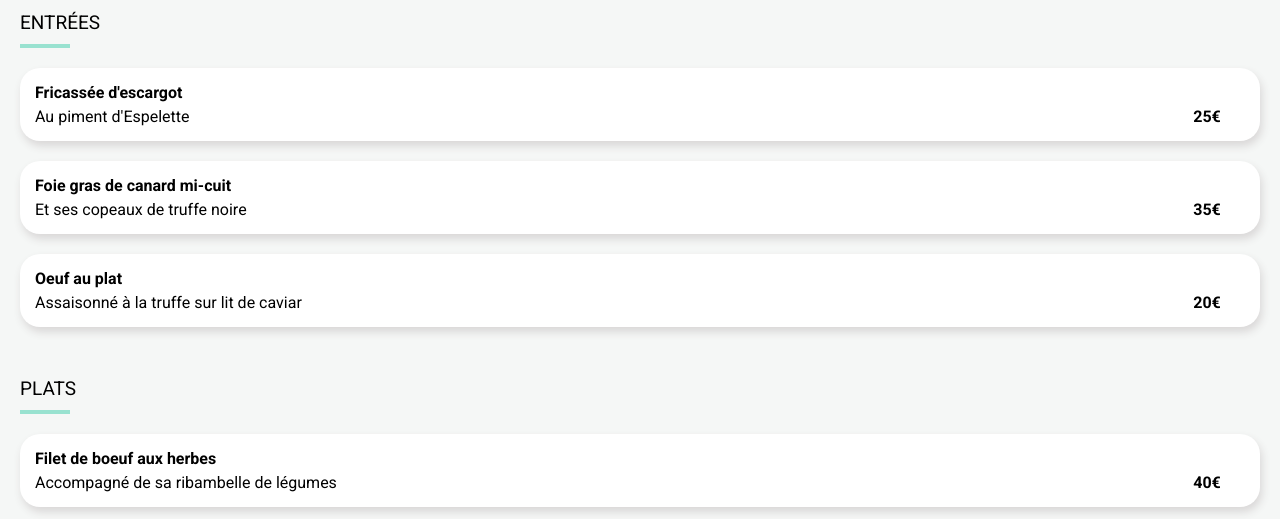
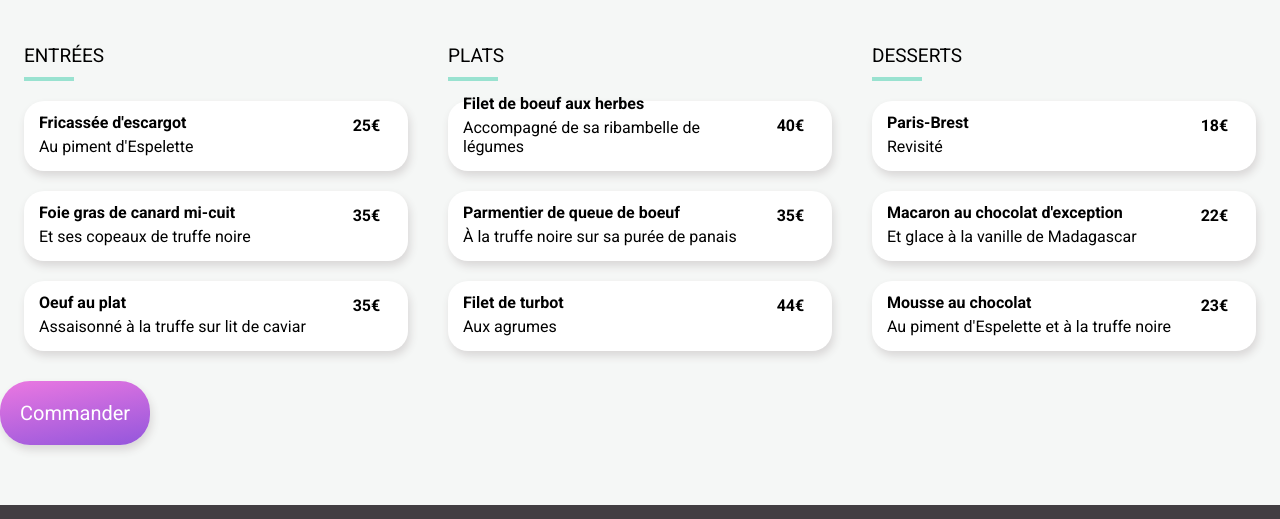
Before and after one commit to delamelie/P3-OhMyFood, a website: page palette_du_gout.html in a window 1280 px wide. Shown: the part 456-975 px from the top of the page. Drawn offline with Linux system fonts and the light colour scheme; a web font is replaced by a local one.

Commit message:
Responsive design

```diff
--- a/palette_du_gout.html
+++ b/palette_du_gout.html
@@ -18,7 +18,7 @@
 
 
     <div class="container">
-        <header class=header__pages">
+        <header class=header__pages>
             <a href="index.html"><i class="fa-sharp fa-solid fa-arrow-left"></i></a>
             <img src="../images/logo/ohmyfood.png" alt="Logo ohmyfood">
         </header>
@@ -33,37 +33,41 @@
                     <i class="fa-regular fa-heart"></i>
                 </div>
 
+                <div class="restaurant__menu__categories">
+
                     <div class="restaurant__menu__starters">
                         <h2>ENTRÉES</h2>
                         <div class="line--mint"></div>
                         <div class="restaurant__menu__items">
                             <div class="restaurant__menu__dish">
                                 <h3>Fricassée d'escargot</h3>
-                            <div class="restaurant__menu__description">
                                 <p>Au piment d'Espelette</p>
+                            </div>
+                            <div class="restaurant__menu__price">
                                 <strong>25€</strong>
-                            </div>
-                        <!---<div class="tick__button"><i class="fa-regular fa-circle-check"></i></div>--->
+                                <div class="tick__button"><i class="fa-regular fa-circle-check"></i></div>
                             </div>
                         </div>
+
                         <div class="restaurant__menu__items">
                             <div class="restaurant__menu__dish">
                                 <h3>Foie gras de canard mi-cuit</h3>
-                            <div class="restaurant__menu__description">
                                 <p>Et ses copeaux de truffe noire</p>
+                            </div>
+                            <div class="restaurant__menu__price">
                                 <strong>35€</strong>
-                            </div>
-                        <!---<div class="tick__button"><i class="fa-regular fa-circle-check"></i></div>--->
+                                <div class="tick__button"><i class="fa-regular fa-circle-check"></i></div>
                             </div>
                         </div>
+
                         <div class="restaurant__menu__items">
                             <div class="restaurant__menu__dish">
                                 <h3>Oeuf au plat</h3>
-                            <div class="restaurant__menu__description">
                                 <p>Assaisonné à la truffe sur lit de caviar</p>
-                                <strong>20€</strong>
                             </div>
-                        <!---<div class="tick__button"><i class="fa-regular fa-circle-check"></i></div>--->
+                            <div class="restaurant__menu__price">
+                                <strong>35€</strong>
+                                <div class="tick__button"><i class="fa-regular fa-circle-check"></i></div>
                             </div>
                         </div>
                     </div>
@@ -74,31 +78,33 @@
                             <div class="restaurant__menu__items">
                                 <div class="restaurant__menu__dish">
                                 <h3>Filet de boeuf aux herbes</h3>
-                            <div class="restaurant__menu__description">
                                 <p>Accompagné de sa ribambelle de légumes</p>
+                            </div>
+                            <div class="restaurant__menu__price">
                                 <strong>40€</strong>
-                            </div>
-                        <!---<div class="tick__button"><i class="fa-regular fa-circle-check"></i></div>--->
+                                <div class="tick__button"><i class="fa-regular fa-circle-check"></i></div>
                             </div>
                         </div>
+
                         <div class="restaurant__menu__items">
                             <div class="restaurant__menu__dish">
                                 <h3>Parmentier de queue de boeuf</h3>
-                            <div class="restaurant__menu__description">
                                 <p>À la truffe noire sur sa purée de panais</p>
+                            </div>
+                            <div class="restaurant__menu__price">
                                 <strong>35€</strong>
-                            </div>
-                        <!---<div class="tick__button"><i class="fa-regular fa-circle-check"></i></div>--->
+                                <div class="tick__button"><i class="fa-regular fa-circle-check"></i></div>
                             </div>
                         </div>
+
                         <div class="restaurant__menu__items">
                             <div class="restaurant__menu__dish">
                                 <h3>Filet de turbot</h3>
-                            <div class="restaurant__menu__description">
                                 <p>Aux agrumes</p>
+                            </div>
+                            <div class="restaurant__menu__price">
                                 <strong>44€</strong>
-                            </div>
-                        <!---<div class="tick__button"><i class="fa-regular fa-circle-check"></i></div>--->
+                                <div class="tick__button"><i class="fa-regular fa-circle-check"></i></div>
                             </div>
                         </div>
                     </div>
@@ -109,31 +115,34 @@
                         <div class="restaurant__menu__items">
                             <div class="restaurant__menu__dish">
                                 <h3>Paris-Brest</h3>
-                            <div class="restaurant__menu__description">
                                 <p>Revisité</p>
+                            </div>
+                            <div class="restaurant__menu__price">
                                 <strong>18€</strong>
-                            </div>
-                        <!---<div class="tick__button"><i class="fa-regular fa-circle-check"></i></div>--->
+                                <div class="tick__button"><i class="fa-regular fa-circle-check"></i></div>
                             </div>
                         </div>
+
                         <div class="restaurant__menu__items">
                             <div class="restaurant__menu__dish">
                                 <h3>Macaron au chocolat d'exception</h3>
-                            <div class="restaurant__menu__description">
                                 <p>Et glace à la vanille de Madagascar</p>
+                            </div>
+                            <div class="restaurant__menu__price">
                                 <strong>22€</strong>
-                            </div>
-                        <!---<div class="tick__button"><i class="fa-regular fa-circle-check"></i></div>--->
+                                <div class="tick__button"><i class="fa-regular fa-circle-check"></i></div>
                             </div>
                         </div>
+
                         <div class="restaurant__menu__items">
                             <div class="restaurant__menu__dish">
                                 <h3>Mousse au chocolat</h3>
-                            <div class="restaurant__menu__description">
                                 <p>Au piment d'Espelette et à la truffe noire</p>
+                            </div>
+                            <div class="restaurant__menu__price">
                                 <strong>23€</strong>
+                                <div class="tick__button"><i class="fa-regular fa-circle-check"></i></div>
                             </div>
-                        <!---<div class="tick__button"><i class="fa-regular fa-circle-check"></i></div>--->
                         </div>
                     </div>
                 </div>
--- a/sass/base.scss
+++ b/sass/base.scss
@@ -9,6 +9,9 @@ body{
     margin: 0 auto;
     font-family: 'Roboto', sans-serif;
     font-size: 16px;
+    @include tablet{
+        font-size: 20px;
+    }
 }
 
 h, #logo{
@@ -17,10 +20,16 @@ h, #logo{
 
 h2{
     font-size: 19px;
+    @include tablet{
+        font-size: 24px;
+    }
     }
 
 h3{
     font-size: 16px;
+    @include tablet{
+        font-size: 19px;
+    }
     }
 
 a{
--- a/sass/components.scss
+++ b/sass/components.scss
@@ -10,16 +10,23 @@ header{
 
 .button{
     padding: 20px;
-    background: linear-gradient(170deg, #eb78e1, $purple);
+    @include button-decoration;
     border-radius: 30px;
-    @include box-shadow;
+    @include button-shadow;
     a{
         color: $white;
     }
+    &:hover{
+        @include button-shadow_active;
+}
 }
 
 
-
+.rules__cardset{
+    @include desktop{
+        display: flex;
+    }
+}
 
 .rules__cardset__card{
     display: flex;
@@ -28,9 +35,13 @@ header{
     margin: 0 0 30px 10px;
     background-color: $light-beige;
     border-radius: 30px;
-    @include box-shadow;
-    a{
-        color: $black;
+    @include button-shadow;
+    @include tablet{
+        width: 70%;
+        margin: 30px auto;
+    }
+    @include desktop{
+        width: 30%;
     }
     .card_number{
         position: absolute;
@@ -60,8 +71,23 @@ header{
     }
 }
 
+.restaurants__cardset{
+    @include tablet{
+        display: flex;
+        flex-direction: row;
+        flex-wrap: wrap;
+        margin: 20px 20px;
+    }
+    @include desktop{
+        flex-wrap: nowrap;
+    }
+}
+
 .restaurants__cardset a{
     color: $black;
+    @include tablet{
+        width: 50%
+    }
 }
 
 .restaurants__cardset__card{
@@ -71,7 +97,10 @@ header{
     height: 220px;
     margin: 30px 20px;
     border-radius: 20px;
-    @include box-shadow;
+    @include button-shadow;
+    @include tablet{
+        margin: 15px;
+    }
     img{
         height: 75%;
         width: 100%;
@@ -109,16 +138,28 @@ footer{
     padding: 20px;
     background-color: #423e42;
     color: $white;
+    @include tablet{
+        text-align: center;
+    }
     img{
         width: 100px;
         margin-bottom: 20px;
         filter: invert(1);
+        @include tablet{
+            display: inline-block;
+        }
     }
     a{
         color: $white;
+
     }
     li{
         padding-bottom: 15px;
+        @include tablet{
+            display: flex;
+            align-items: center;
+            justify-content: center;
+        }
     }
     .fa-handshake-angle, .fa-utensils{
         width: 30px;
@@ -149,6 +190,7 @@ footer{
        display: flex;
        justify-content: space-between;
        align-items: center;
+       text-align: center;
        margin: 0 30px 0 20px;
     }
     h1{
@@ -157,8 +199,18 @@ footer{
     .fa-heart{
         font-size: 25px;
     }
+    &__categories{
+        @include desktop{
+            display: flex;
+            justify-content: center;
+        }
+    }
     &__starters, &__maincourses, &__desserts{
         margin: 20px 20px 50px 20px;
+        @include desktop{
+            width: 30%;
+            font-size: 16px;
+        }
     }
     h2{
         margin-bottom: 10px;
@@ -173,28 +225,45 @@ footer{
     &__items{
         display: flex;
         justify-content: space-between;
-        align-items: center;
+        align-items: flex-end;
+        height: 40px;
         margin-top: 20px;
-        padding: 15px;
+        padding: 15px 0 15px 15px;
         background-color: $white;
         border-radius: 20px;
-        @include box-shadow;
+        @include button-shadow;
     }
+    &__dish{
+        width: 80%;
+        overflow: hidden;
+        text-overflow: ellipsis;
+   }
         h3{
             margin: 0;
+            @include desktop{
+                font-size: 16px;
+            }
         }
         p{
             margin: 5px 0 0 0;
+            overflow: hidden;
+            text-overflow: ellipsis;
         }
-    &__description{
-        display: flex;
-        justify-content: space-between;
-        align-items: baseline;
-    }
-    &__dish{
-        width: 98%;
+        &__price{
+            width: 15%;
+            height: 100%;
+            border-radius: 0 20px 20px 0;
+        }
+    strong{
+        /*display: none;*/
     }
     .tick__button{
         display: none;
+        height: 100%;
+
+    }
+    .fa-circle-check{
+        color:$mint;
+        font-size: 30px;
     }
 }
--- a/sass/utils.scss
+++ b/sass/utils.scss
@@ -6,6 +6,26 @@ $dark-grey: #757980;
 $white: #fff;
 $black: #000000;
 
-@mixin box-shadow{
+@mixin button-decoration{
+    background: linear-gradient(170deg, #eb78e1, $purple);
+}
+
+@mixin button-shadow{
     box-shadow: 2px 5px 8px #d9d7d7;
 }
+
+@mixin button-shadow_active{
+    box-shadow: 3px 6px 9px darken(#d9d7d7, 20%);
+}
+
+@mixin tablet{
+    @media screen and (min-width: 768px){
+    @content;
+    }
+}
+
+@mixin desktop{
+    @media screen and (min-width: 1100px){
+    @content;
+    }
+}
```
Also changed, not shown: a_la_francaise.html (+11 -9 lines), delice_des_sens.html (+11 -9 lines), index.html (+1 -0 lines), note_enchantee.html (+12 -10 lines), sass/layout.scss (+7 -3 lines), css/styles.css, 1 other file. Lines whose indentation alone changed are shown as unchanged.
